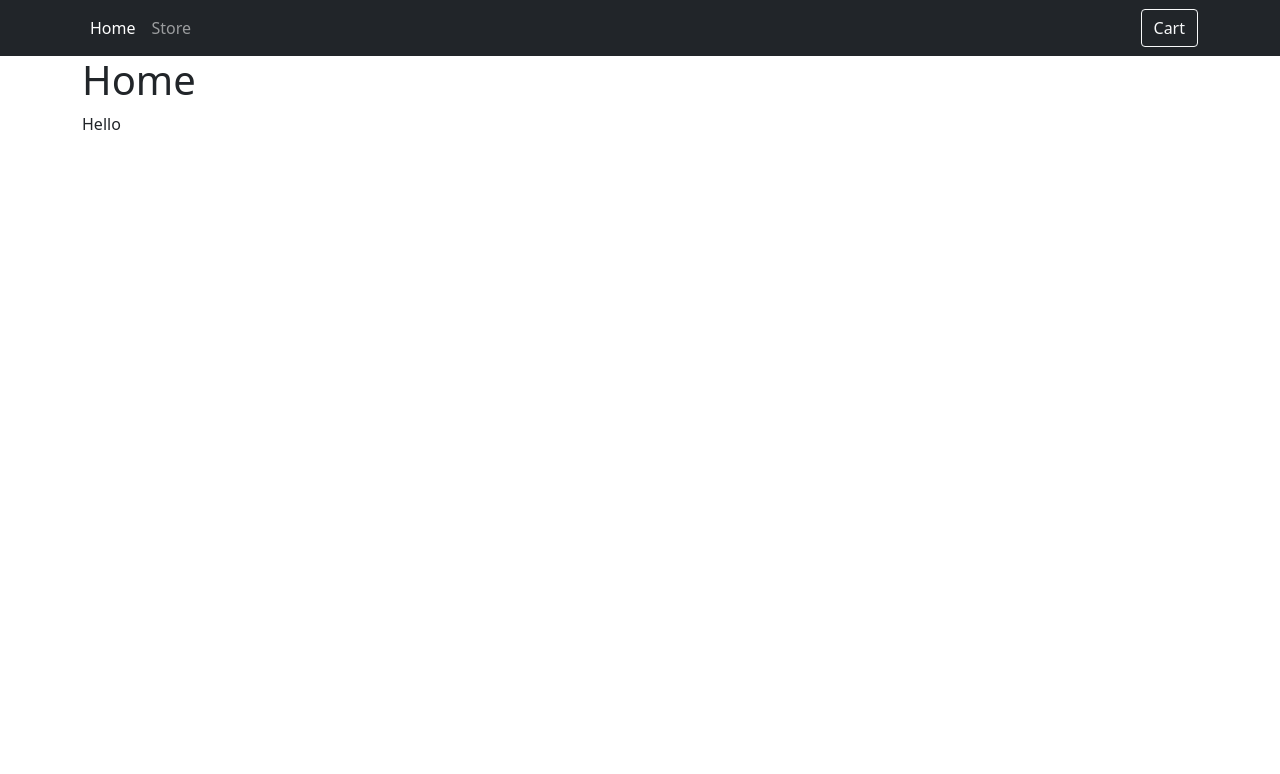
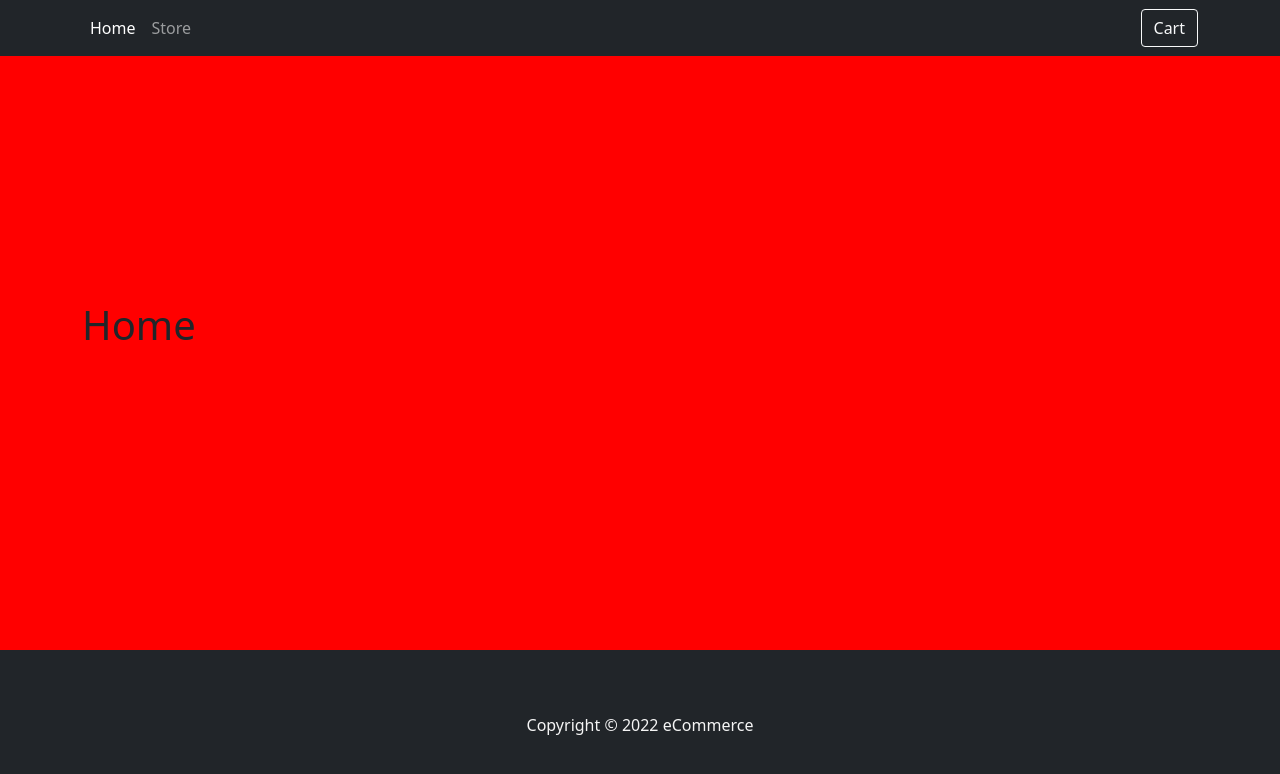
Before and after one commit to Erich08/ecommerce-shop, a React (Create React App) app: page / in a window 1280 px wide. Shown: the top 774 px of the page. Built offline with nearby package versions, Linux system fonts and the light colour scheme; no server answers.

Commit message:
basic footer completed

```diff
--- a/src/components/Footer.tsx
+++ b/src/components/Footer.tsx
@@ -1,5 +1,10 @@
 import { Container } from 'react-bootstrap';
 
 export default function Footer() {
-  return <Container>Hello</Container>;
+  const year = new Date().getFullYear();
+  return (
+    <Container className='bg-dark mt-5' fluid>
+      <footer>Copyright &copy; {year} eCommerce </footer>
+    </Container>
+  );
 }
--- a/src/css/App.css
+++ b/src/css/App.css
@@ -0,0 +1,30 @@
+html,
+body {
+  height: 100vh;
+  display: flex;
+  flex-direction: column;
+  justify-content: space-between;
+}
+
+* {
+  margin: 0;
+  padding: 0;
+  box-sizing: border-box;
+}
+
+#root {
+  height: inherit;
+  background-color: red;
+  display: flex;
+  flex-direction: column;
+  justify-content: space-between;
+  overflow: visible;
+}
+
+footer {
+  color: whitesmoke;
+  display: flex;
+  justify-content: center;
+  align-items: center;
+  height: 150px;
+}
```
